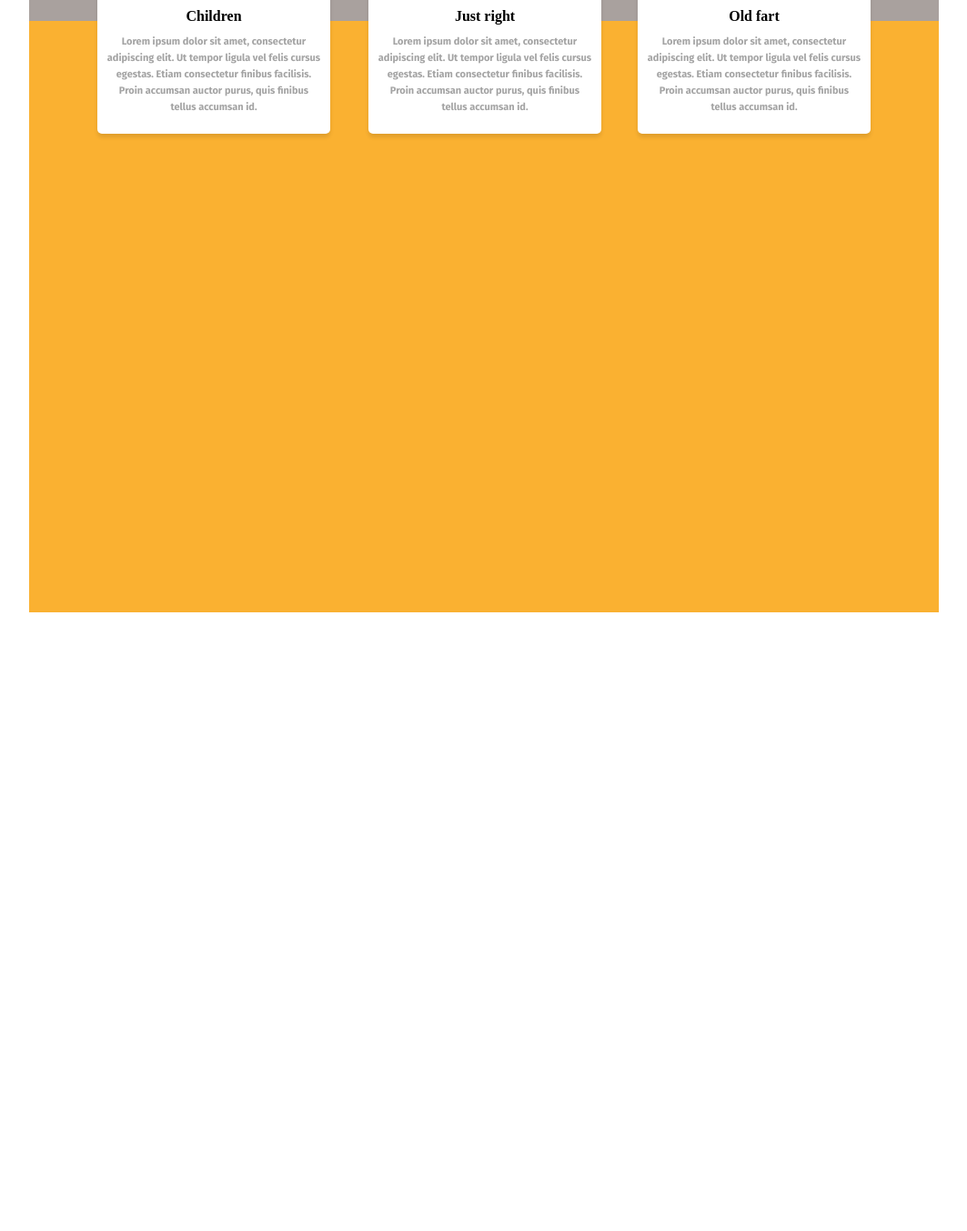
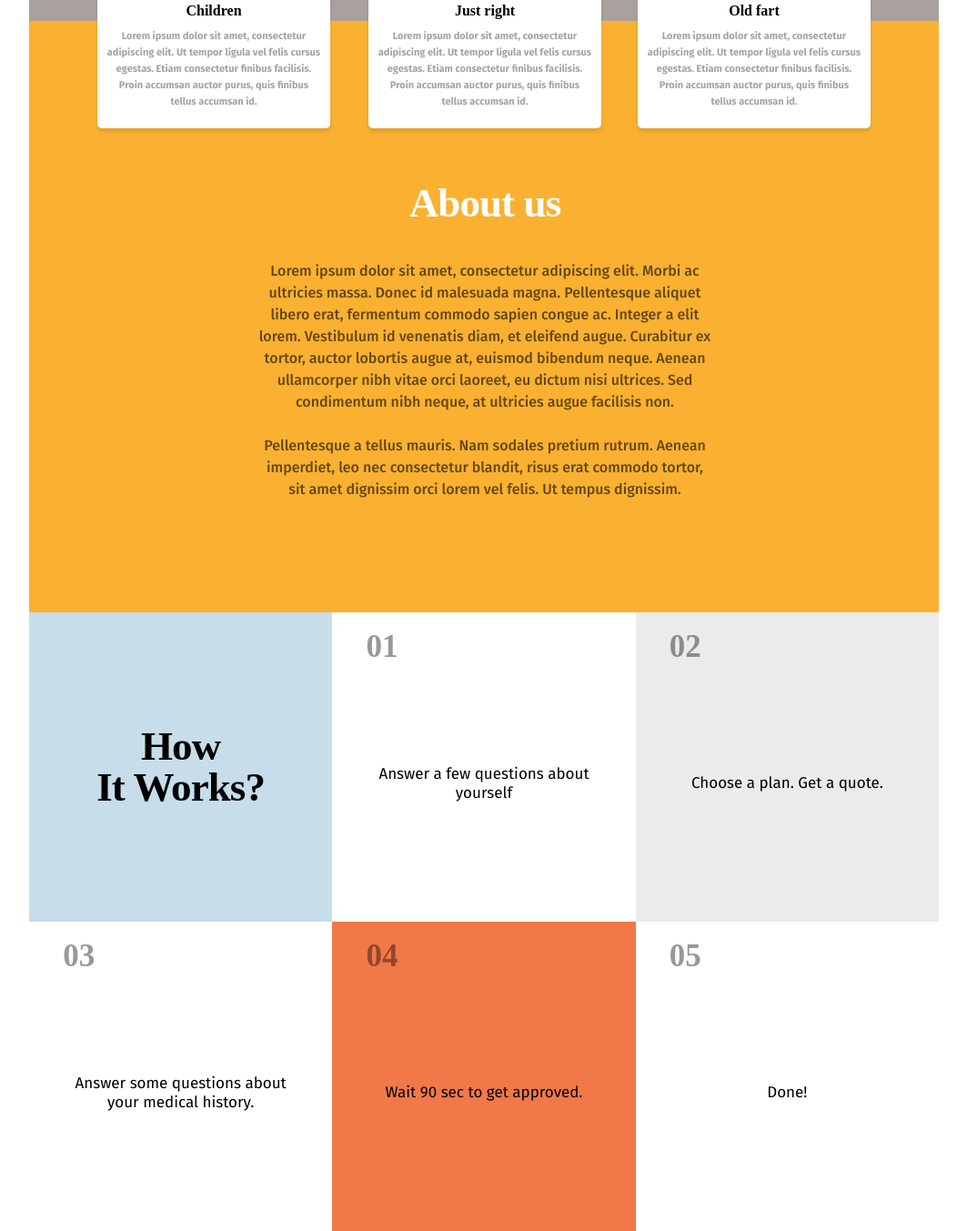
Before and after one commit to AlaaDan/Group-Website, a plain HTML site: page index.html in a window 1280 px wide. Shown: the part 1231-2584 px from the top of the page at 91% size, without its empty margins (108-1171 px from the left). Before the commit the page ends 1904 px from the top, so only its background shows below. Drawn offline with Linux system fonts and the light colour scheme; a web font is replaced by a local one.

Commit message:
Main section has been added

```diff
--- a/css/styles.css
+++ b/css/styles.css
@@ -75,10 +75,14 @@ h1{
     font-size: 45px;
     font-family: 'Frank Ruhl Libre', serif;
     font-weight: 900;
-    margin-top: 3rem;
     letter-spacing: -0.02em;
     line-height: 100%;
 
+}
+
+header h1 {
+    margin-top: 3rem;
+    margin-bottom: 1.5rem;
 }
 
 .header_side_box_red{
@@ -147,7 +151,7 @@ body div p:nth-child(1){
     grid-template-rows: repeat(8, 1fr);
 }
 
-.main_container > h1 {
+.financial {
     grid-column: 2 / 4;
     grid-row: 2 / 3;
     margin: 0;
@@ -162,7 +166,7 @@ body div p:nth-child(1){
     margin-left: 20px;
 }
 
-.main_container > p {
+.financial_p {
     grid-column: 6 / 8;
     grid-row: 2 / 4;
     font-size: 14px;
@@ -209,7 +213,7 @@ body div p:nth-child(1){
     background: #FFFFFF;
     box-shadow: 0px 4px 4px rgba(0, 0, 0, 0.1);
     border-radius: 5px;
-    margin: 20px;
+    margin: 80px 20px 20px 20px;
     text-align: center;
 }
 
@@ -236,3 +240,93 @@ body div p:nth-child(1){
     grid-column: 6 / 8;
     grid-row: 4;
 }
+
+.about {
+    grid-column: 4 / 6;
+    grid-row: 5;
+    color: white;
+    text-align: center;
+    margin: 40px;
+
+}
+.about_p{
+    grid-column: 3 / 7;
+    grid-row: 6;
+    text-align: center;
+    width: 500px;
+    justify-self: center;
+    font-weight: 500;
+}
+.main_bottom{
+    width: 1000px;
+    height: 680px;
+    margin: 0;
+    background-color: white;
+    display: grid;
+    grid-template-columns: repeat(3, 1fr);
+    grid-template-rows: repeat(2, 1fr) ;
+}
+
+.bottom_box {
+    display: flex;
+    justify-content: center;
+    align-items: center;
+    flex-direction: column;
+}
+
+
+
+.bottom_box_one{
+    background-color: #C7DDEA;
+    display: flex;
+    justify-content: center;
+    align-items: center;
+    margin: 0;
+    text-align: center;
+}
+
+.bottom_box_three p{
+    position: relative;
+    bottom: 7.6rem;
+    right: 7rem;
+}
+
+.bottom_box_six p{
+    position: relative;
+    bottom: 7.6rem;
+    right: 7rem;
+}
+
+.bottom_box_five p{
+    position: relative;
+    bottom: 7.6rem;
+    right: 7rem;
+}
+
+.number {
+    position: relative;
+    bottom: 7rem;
+    right: 7rem;
+    /* align-self: flex-start; */
+    opacity: 40%;
+    font-size: 35px;
+    font-weight: 900;
+    line-height: 35px;
+    font-family: 'Frank Ruhl Libre', serif;
+    /* width: 100px;
+    height: 100px; */
+}
+
+span{
+    font-size: 17px;
+    padding: 0 2rem 0 2rem;
+    text-align: center;
+}
+
+.bottom_box_three{
+    background-color: #EBEBEB;
+}
+
+.bottom_box_five{
+    background-color: #F17949;
+}
--- a/index.html
+++ b/index.html
@@ -44,16 +44,16 @@
 
         <div class="main_container">
 
-                <h1>Your personal
+                <h1 class="financial">Your personal
                     financial safety
                     net online.
 
                 </h1>
                 <button><a href="#">JOIN NOW</a></button>
 
-                <p>
+                <p class="financial_p">
                     Lorem ipsum dolor sit amet, consectetur adipiscing elit. Ut tempor ligula vel felis cursus egestas. Etiam consectetur finibus facilisis. Proin accumsan auctor purus, quis finibus tellus accumsan id. Quisque tellus elit, ullamcorper sed mollis ac, interdum vel enim. Pellentesque congue felis eget lorem tempor blandit. Mauris hendrerit ullamcorper ex quis congue donec vel finibus libero.
-                </p>/
+                </p>
                 <aside class="white_box white_box_1">
                 <aside class="main_card card_1"></aside>
                 <h4>Children</h4>
@@ -74,8 +74,39 @@
                     cursus egestas. Etiam consectetur finibus facilisis. Proin accumsan auctor purus, quis finibus tellus accumsan id.</p>
                 </aside>
                 </aside>
+                <h1 class="about">About us</h1>
+                <p class="about_p">
+                    Lorem ipsum dolor sit amet, consectetur adipiscing elit. Morbi ac ultricies massa. Donec id malesuada magna. Pellentesque aliquet libero erat, fermentum commodo sapien congue ac. Integer a elit lorem. Vestibulum id venenatis diam, et eleifend augue. Curabitur ex tortor, auctor lobortis augue at, euismod bibendum neque. Aenean ullamcorper nibh vitae orci laoreet, eu dictum nisi ultrices. Sed condimentum nibh neque, at ultricies augue facilisis non.
+                    <br>
+                    <br>
+                    Pellentesque a tellus mauris. Nam sodales pretium rutrum. Aenean imperdiet, leo nec consectetur blandit, risus erat commodo tortor, sit amet dignissim orci lorem vel felis. Ut tempus dignissim.
+                </p>
         </div>
+        <div class="main_bottom">
+            <aside class="bottom_box_one"> <h1>How<br> It Works?</h1></aside>
 
+            <aside class="bottom_box bottom_box_two">
+                 <p class="number">01</p>
+                 <span>Answer a few questions about yourself</span>
+            </aside>
+            <aside class="bottom_box bottom_box_three">
+                 <p class="number">02</p>
+                 <span>Choose a plan. Get a quote.</span>
+            </aside>
+            <aside class="bottom_box bottom_box_four">
+                 <p class="number">03</p>
+                 <span>Answer some questions about your medical history.</span>
+            </aside>
+            <aside class="bottom_box bottom_box_five">
+                 <p class="number">04</p>
+                 <span>Wait 90 sec to get approved.</span>
+            </aside>
+            <aside class="bottom_box bottom_box_six">
+                 <p class="number">05</p>
+                 <span>Done!</p>
+            </aside>
+
+        </div>
 
 </body>
 </html>
```
